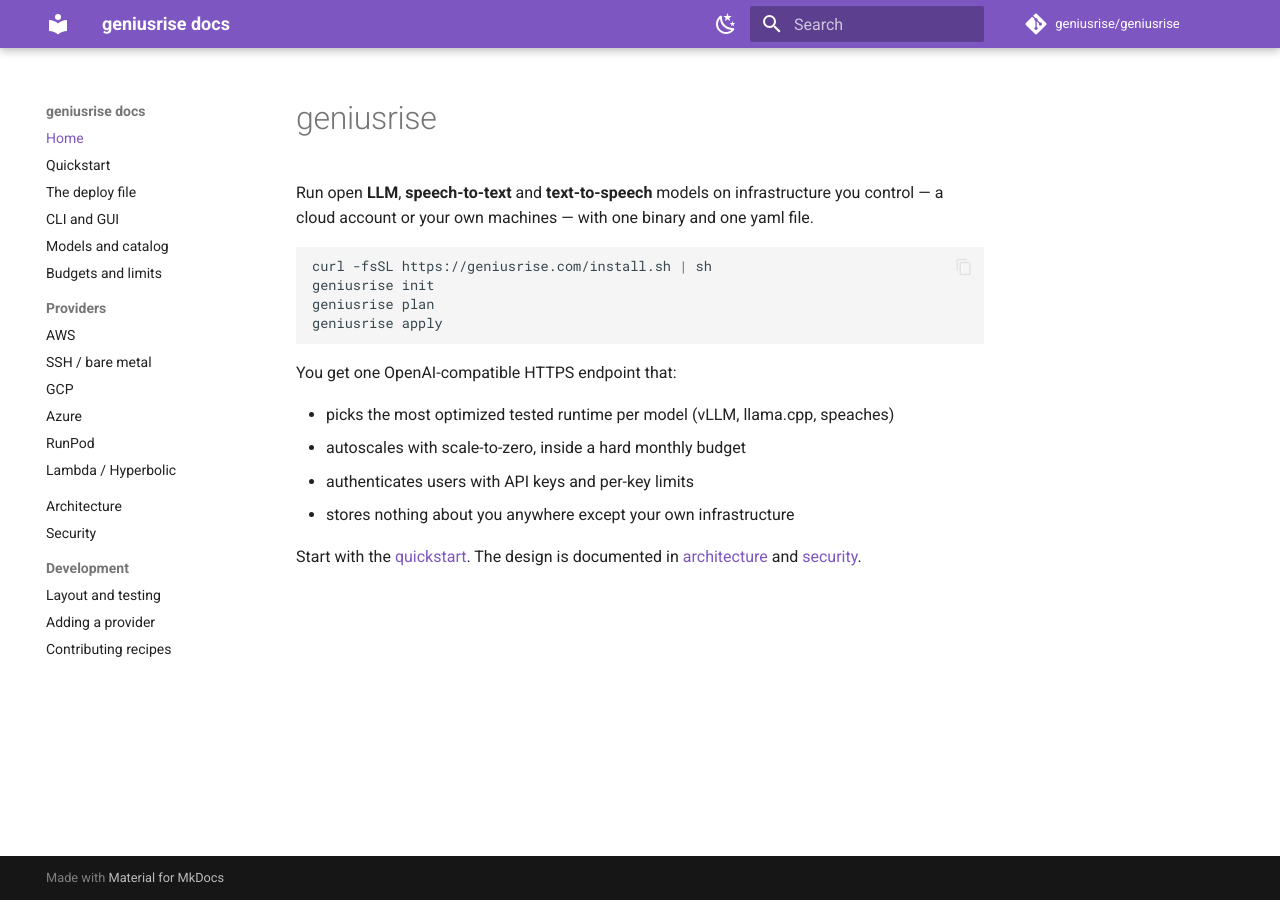
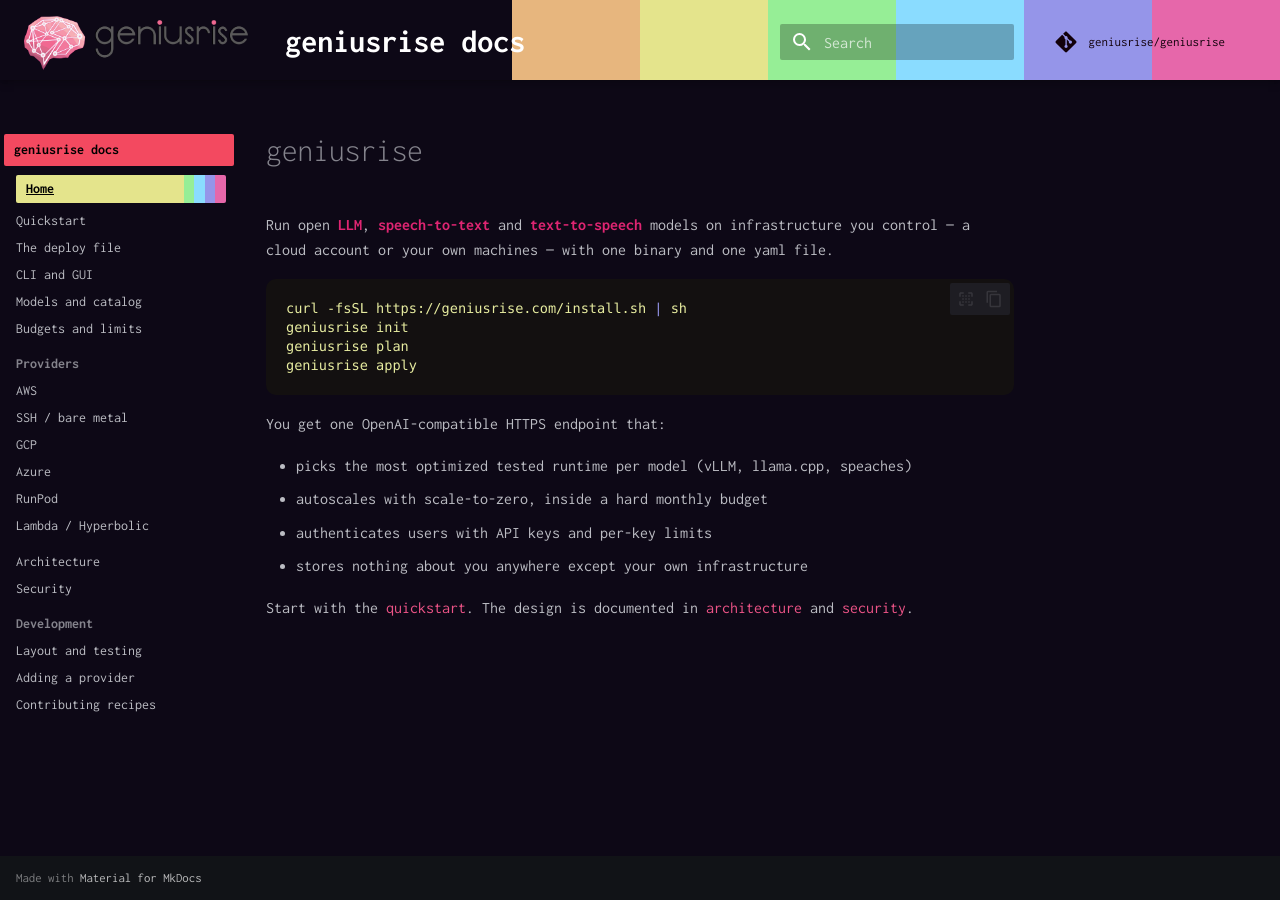
Before and after one commit to geniusrise/docs, an MkDocs documentation site: the page built from docs/index.md, in a window 1280 px wide. Built offline with MkDocs 1.6.1 and Material for MkDocs 9.7.7, drawn with Linux system fonts in a browser that asks for light colours; some web fonts are replaced; comment, search, counter and statistics services are not loaded.

Commit message:
docs: restore the original theme (slate/pink palette, gradient header css, logo, fonts) on the new content

```diff
--- /dev/null
+++ b/docs/main.css
@@ -0,0 +1,176 @@
+.md-container {
+  background-color: #0d0816;
+}
+
+.md-header {
+  height: 80px;
+  /* background-image: linear-gradient(to right, #7d51c4, #d848ad, #fd4f78, #f5b43b, #f5f52e); */
+  /* background: radial-gradient(circle, rgba(195, 34, 145, 1) 0%, rgba(253, 114, 45, 1) 100%); */
+  background: linear-gradient(to right,
+      #0d0816 40%,
+      #e7b67e 40% 50%,
+      #e4e48c 50% 60%,
+      #96ee96 60% 70%,
+      #8adcff 70% 80%,
+      #9595e9 80% 90%,
+      #e667aa 90%);
+
+  color: rgb(18, 1, 11);
+}
+
+strong {
+  color: #df2572;
+}
+
+em {
+  color: #96ee96;
+}
+
+.md-nav--primary .md-nav__title {
+  background: #f34960;
+  padding-left: 10px;
+  padding-right: 10px;
+  padding-top: 7px;
+  padding-bottom: 7px;
+  border-radius: 2px;
+  box-shadow: none;
+
+  color: black;
+  font-weight: bold;
+}
+
+.md-nav--secondary .md-nav__title {
+  background: #f34960;
+  padding-left: 10px;
+  padding-right: 10px;
+  padding-top: 7px;
+  padding-bottom: 7px;
+  border-radius: 2px;
+  box-shadow: none;
+
+  color: black;
+  font-weight: bold;
+}
+
+.md-header__topic {
+  color: white;
+  text-decoration: none !important;
+}
+
+.md-header__content {
+  height: 80px;
+}
+
+.md-header__topic {
+  font-size: 32px;
+  text-decoration: underline;
+}
+
+.md-header__button.md-logo img,
+.md-header__button.md-logo svg {
+  height: 60px;
+}
+
+.md-grid {
+  max-width: 85rem;
+}
+
+.md-nav__item .md-nav__link--active {
+  padding-left: 10px;
+  padding-right: 10px;
+  padding-top: 5px;
+  padding-bottom: 5px;
+  border-radius: 2px;
+
+  color: black;
+  font-weight: bold;
+  text-decoration: underline;
+
+  background: linear-gradient(90deg,
+      #e4e48c 80%,
+      #96ee96 80% 85%,
+      #8adcff 85% 90%,
+      #9595e9 90% 95%,
+      #e667aa 95% 100%);
+}
+
+.doc .doc-heading {
+  font-size: x-large;
+}
+
+.doc .doc-heading code {
+  background: none !important;
+}
+
+/* Code */
+:root>* {
+  /* Foreground, background, and line highlight colors */
+  --md-code-fg-color: #e6eb9f;
+  /* Foreground color */
+  --md-code-bg-color: #131010;
+  /* Background color */
+  --md-code-hl-color: #e4e48c;
+  /* Line highlight color */
+
+  /* Syntax highlighting colors */
+  --md-code-hl-number-color: #7d51c4;
+  --md-code-hl-special-color: #d848ad;
+  --md-code-hl-function-color: #fd4f78;
+  --md-code-hl-constant-color: #f5b43b;
+  --md-code-hl-keyword-color: #f34960;
+  --md-code-hl-string-color: #e7b67e;
+  --md-code-hl-name-color: #96ee96;
+  --md-code-hl-operator-color: #8adcff;
+  --md-code-hl-punctuation-color: #9595e9;
+  --md-code-hl-comment-color: #e667aa;
+  --md-code-hl-generic-color: #df2572;
+  --md-code-hl-variable-color: #f34960;
+}
+
+pre code {
+  box-shadow: rgba(0, 0, 0, 0.16) 0px 1px 4px, rgb(51, 51, 51) 0px 0px 0px 3px;
+  border-radius: 10px !important;
+  /* border-bottom: solid 8px #df2572; */
+  padding: 1rem !important;
+}
+
+/* Table Styling */
+table {
+  width: 100%;
+  border-collapse: collapse;
+  margin: 1em 0;
+  background-color: #0d0816 !important;
+  color: #e6eb9f;
+  box-shadow: rgba(0, 0, 0, 0.16) 0px 1px 4px;
+  border-radius: 10px;
+}
+
+th,
+td {
+  padding: 0.5em 1em;
+  text-align: center;
+  /* border-bottom: 1px solid #9595e9; */
+}
+
+/* th {
+  background-color: #f34960;
+  color: black;
+  font-weight: bold;
+} */
+
+/* tr:nth-child(even) {
+  background-color: #1a1a1a;
+} */
+
+tr:hover {
+  background-color: none;
+}
+
+/* Remove border-bottom for last row */
+tr:last-child td {
+  border-bottom: none;
+}
+
+.md-typeset details {
+    background-color: rgba(0, 0, 0, 0.5);
+}
--- a/mkdocs.yml
+++ b/mkdocs.yml
@@ -5,17 +5,26 @@
 repo_name: geniusrise/geniusrise
 
 theme:
-  name: material
-  palette:
-    - scheme: default
-      primary: deep purple
-      toggle: { icon: material/weather-night, name: dark mode }
-    - scheme: slate
-      primary: deep purple
-      toggle: { icon: material/weather-sunny, name: light mode }
-  features:
-    - navigation.sections
-    - content.code.copy
+    name: material
+    palette:
+        scheme: slate
+        primary: pink
+        accent: deep purple
+    font:
+        text: Inconsolata
+        code: Kode Mono
+    logo: assets/logo_with_text.png
+    features:
+        - navigation.instant
+        - navigation.instant.prefetch
+        - navigation.tracking
+        - navigation.sections
+        - header.autohide
+        - content.code.copy
+        - content.code.select
+
+extra_css:
+    - main.css
 
 nav:
   - Home: index.md
@@ -39,7 +48,14 @@
       - Contributing recipes: dev/recipes.md
 
 markdown_extensions:
-  - admonition
-  - pymdownx.highlight
-  - pymdownx.superfences
-  - tables
+    - admonition
+    - toc:
+          permalink: true
+    - pymdownx.highlight:
+          anchor_linenums: true
+          line_spans: __span
+          pygments_lang_class: true
+    - pymdownx.inlinehilite
+    - pymdownx.snippets
+    - pymdownx.superfences
+    - tables
```
Also changed, not shown: docs/assets/logo_with_text.png (added).
